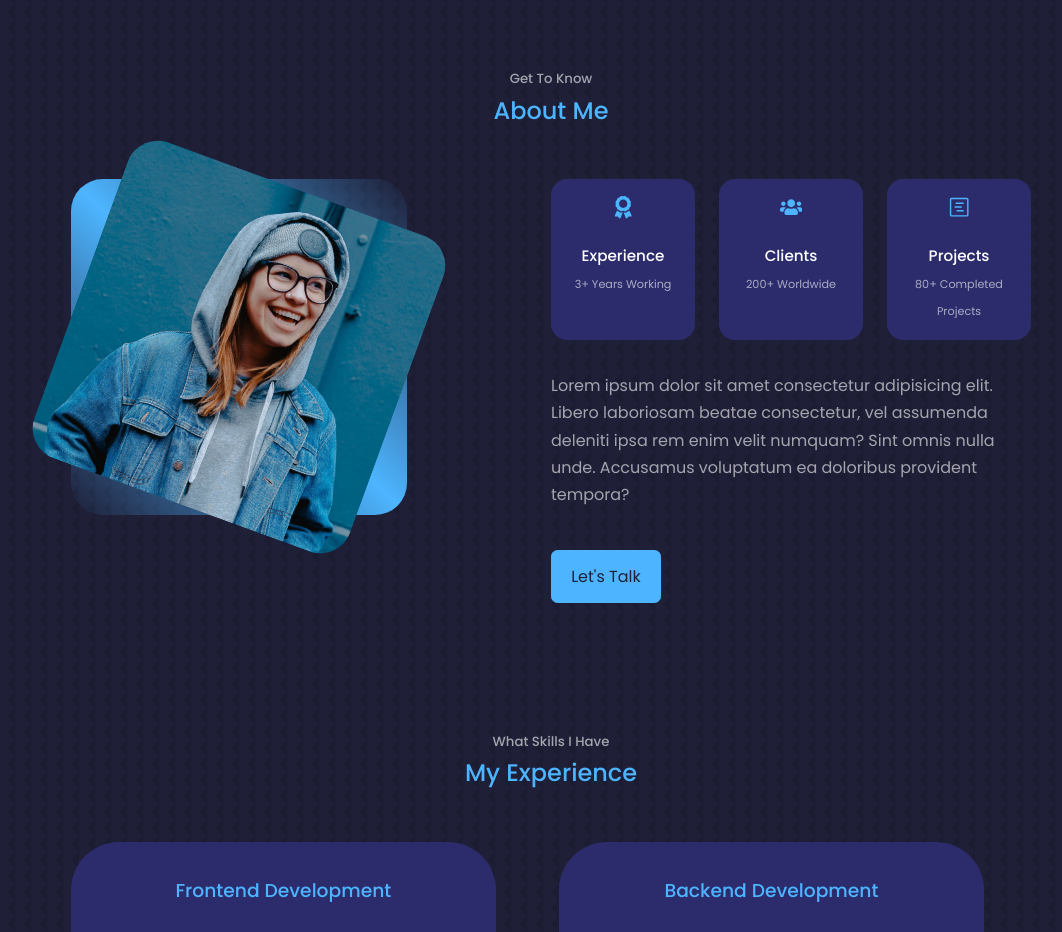
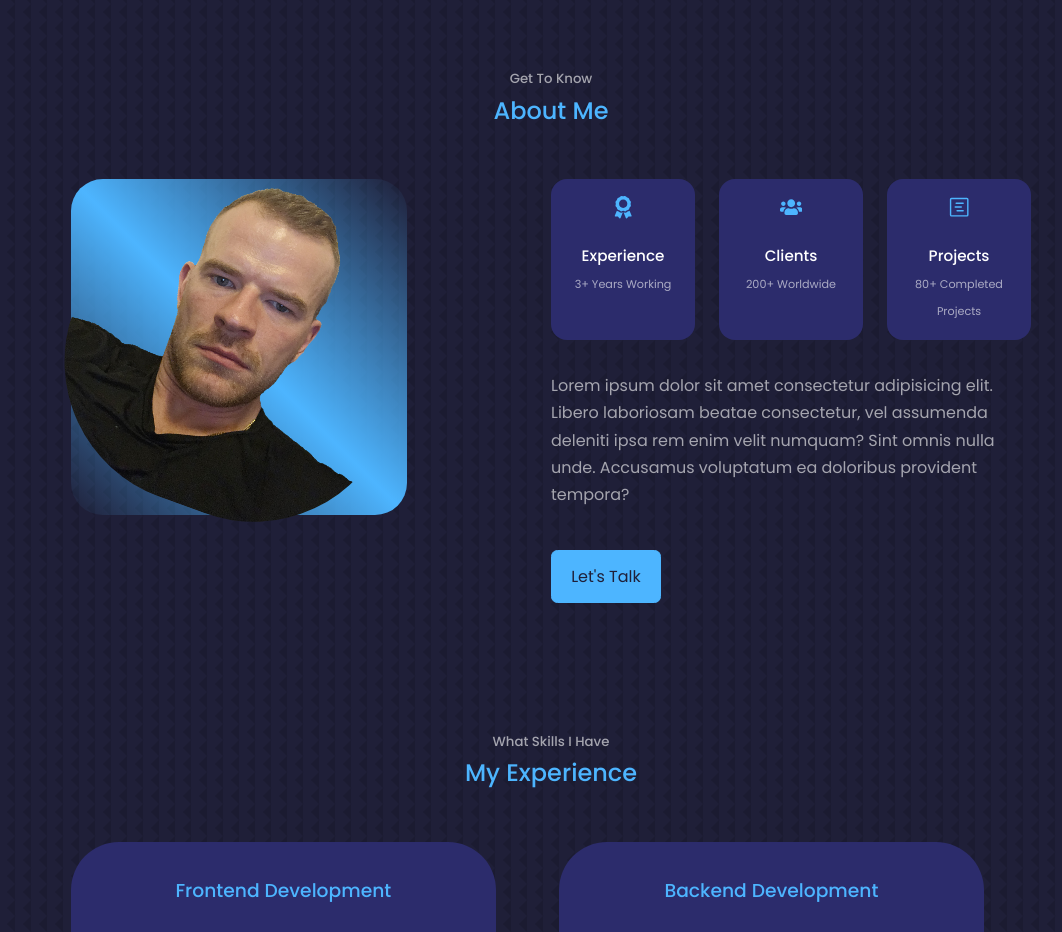
Before and after one commit to MateuszBiardzki/Portfolio-React, a React (Create React App) app: page / in a window 1280 px wide. Shown: the part 860-1792 px from the top of the page, without its empty margins (89-1151 px from the left). Built offline with nearby package versions, Linux system fonts and the light colour scheme.

Commit message:
Second Commit

```diff
--- a/src/components/about/About.jsx
+++ b/src/components/about/About.jsx
@@ -1,6 +1,6 @@
 import React from 'react'
 import './about.css'
-import ME from '../../assets/me-about.jpg'
+import ME from '../../assets/me1.png'
 import { FaAward } from "react-icons/fa";
 import { FaUsers } from "react-icons/fa";
 import { GoProjectRoadmap } from "react-icons/go";
--- a/src/components/about/about.css
+++ b/src/components/about/about.css
@@ -16,7 +16,7 @@
     place-items: center;
 }
 .about__me-image{
-    border-radius: 2rem;
+    border-radius: 9rem;
     overflow: hidden;
     transform: rotate(20deg);
     transition: var(--transition);
```
